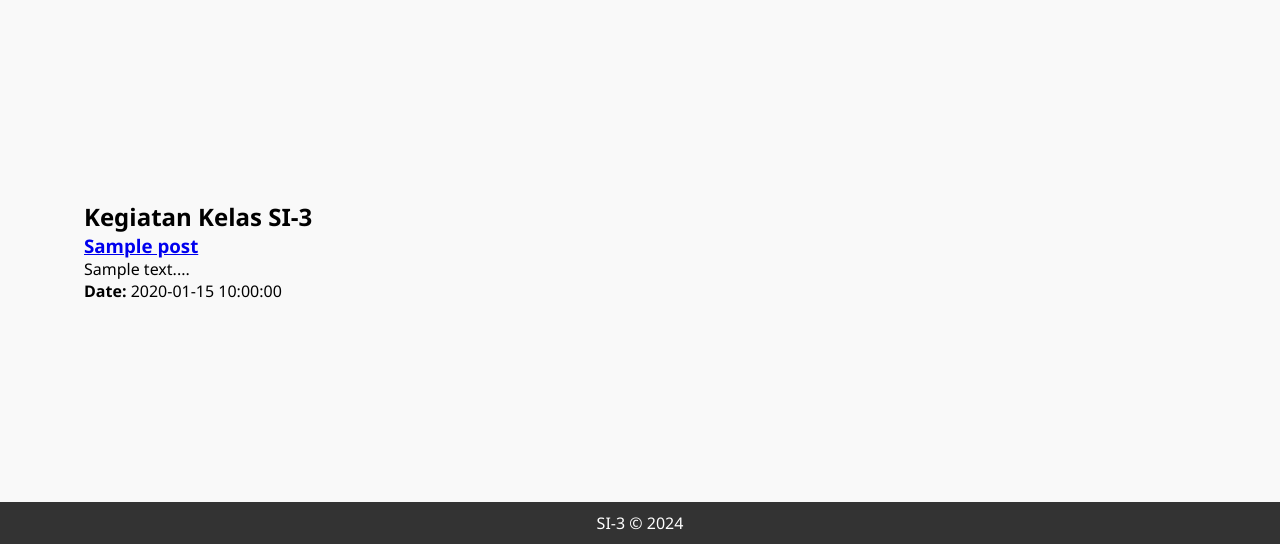
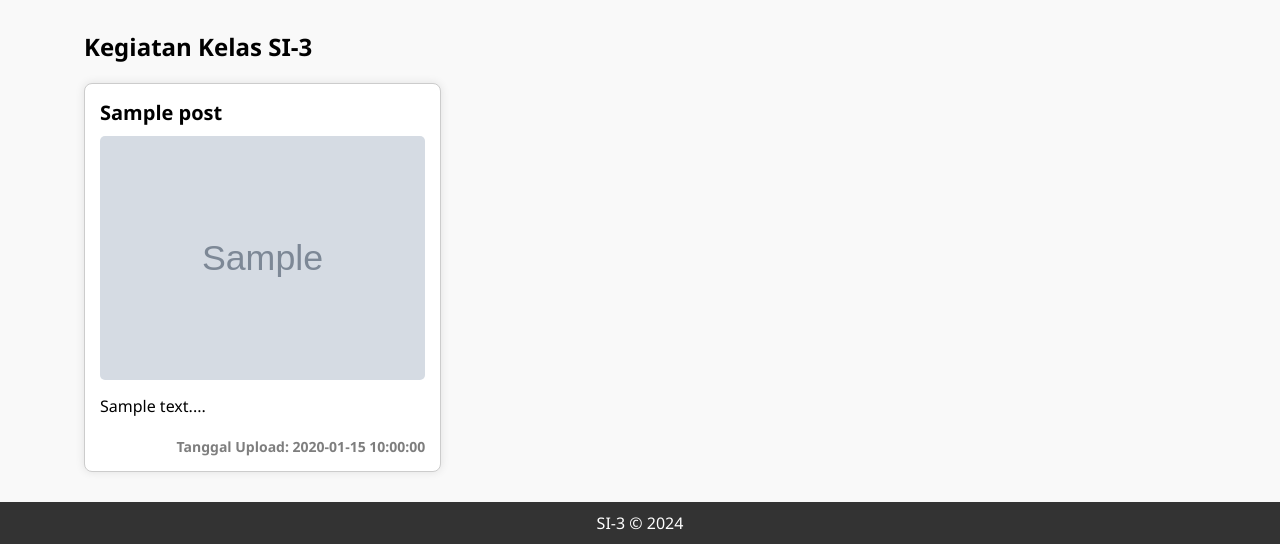
Before and after one commit to handikatriarlan/cerita-si3, a PHP site: page / in a window 1280 px wide. Shown: the part 256-800 px from the top of the page. Run offline with PHP 8.4, Linux system fonts and the light colour scheme; the visitor is signed in with stand-in values (Sample User, id 1); tables that the repository leaves empty or names only in its code hold one stand-in row (values such as "Sample post"); grey boxes marked "Sample" are stand-in pictures.

Commit message:
add styling at home page

```diff
--- a/assets/css/style.css
+++ b/assets/css/style.css
@@ -68,11 +68,48 @@ header li:hover {
     flex: 1;
 }
 
-footer {
-    background-color: #333;
-    color: #fff;
-    text-align: center;
-    padding: 10px 0;
+.posts-container {
+    display: grid;
+    grid-template-columns: repeat(auto-fill, minmax(300px, 1fr));
+    gap: 20px;
+    margin-top: 20px;
+}
+
+.post {
+    border: 1px solid #ccc;
+    padding: 15px;
+    border-radius: 8px;
+    background-color: #fff;
+    box-shadow: 0 0 10px rgba(0, 0, 0, 0.1);
+}
+
+.post a {
+    text-decoration: none;
+    color: black;
+}
+
+.post h3 {
+    font-size: 20px;
+    margin-bottom: 10px;
+}
+
+.post p {
+    margin-bottom: 20px;
+    text-align: justify;
+}
+
+.post span {
+    color: #5a5a5ac7;
+    font-weight: 600;
+    font-size: 14px;
+    float: right;
+}
+
+.post img {
+    max-width: 100%;
+    height: auto;
+    border-radius: 5px;
+    margin-bottom: 10px;
 }
 
 .form-section {
--- a/index.php
+++ b/index.php
@@ -3,33 +3,39 @@ $title = "Cerita SI-3 - Beranda";
 ob_start();
 
 session_start();
-
-
 if (!isset($_SESSION['user'])) {
     header("Location: login.php");
     exit();
 }
 
 include "config/connection.php";
+
+$sql = "SELECT p.*, ph.photo_file
+                FROM tb_post p
+                LEFT JOIN tb_photos ph ON p.post_id = ph.photo_id_post";
+
+$result = $conn->query($sql);
 ?>
 
 <h2>Kegiatan Kelas SI-3</h2>
+
+<div class="posts-container">
     <?php
-$sql = "SELECT * FROM tb_post";
-$result = $conn->query($sql);
-
     if ($result->num_rows > 0) {
         while ($row = $result->fetch_assoc()) {
             echo "<div class='post'>";
-        echo "<h3><a href='detail_post.php?post_id=" . $row['post_id'] . "'>" . $row['post_title'] . "</a></h3>";
+            echo "<a href='detail_post.php?post_id=" . $row['post_id'] . "'><h3>" . $row['post_title'] . "</h3></a>";
+            echo "<a href='detail_post.php?post_id=" . $row['post_id'] . "'><img src='assets/images/" . $row['photo_file'] . "'></a>";
             echo "<p>" . substr($row['post_text'], 0, 100) . "...</p>";
-        echo "<p><strong>Date: </strong>" . $row['post_date'] . "</p>";
+            echo "<span>Tanggal Upload: " . $row['post_date'] . "</span>";
             echo "</div>";
         }
     } else {
-    echo "No activities found.";
+        echo "<p>Tidak ada kegiatan yang ditemukan.</p>";
     }
-
+    ?>
+</div>
+<?php
 $content = ob_get_clean();
 include "layouts/app.php";
 ?>
```
Also changed, not shown: other parts of assets/css/style.css (+69 -63 lines). Lines whose indentation alone changed are shown as unchanged.
